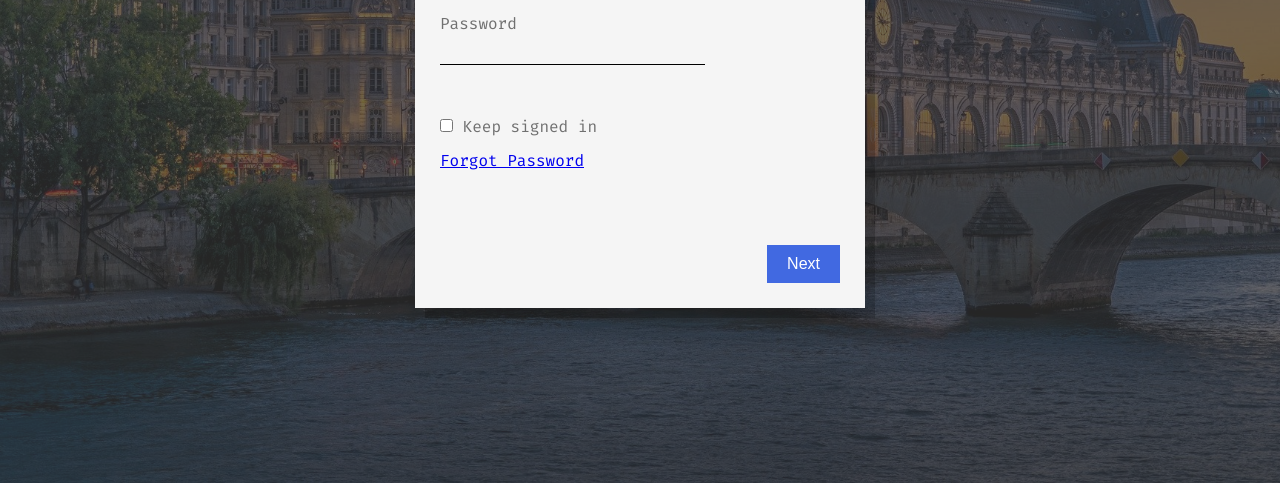
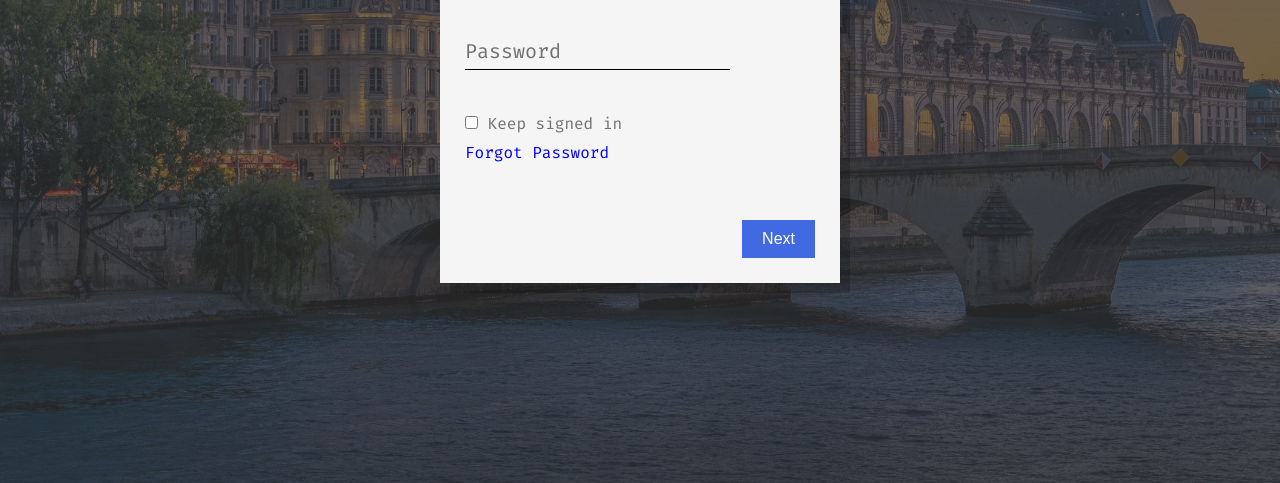
Before and after one commit to VladRafli/e-absence, a React app: page /password in a window 1280 px wide. Shown: the part 317-800 px from the top of the page. Built offline with nearby package versions, Linux system fonts and the light colour scheme.

Commit message:
Input Form Animation has worked, and add unsued package

```diff
--- a/package.json
+++ b/package.json
@@ -9,7 +9,8 @@
     "react": "^16.13.1",
     "react-dom": "^16.13.1",
     "react-router-dom": "^5.2.0",
-    "react-scripts": "3.4.1"
+    "react-scripts": "3.4.1",
+    "react-spring": "^8.0.27"
   },
   "scripts": {
     "start": "react-scripts start",
--- a/src/Components/LoginEmail.js
+++ b/src/Components/LoginEmail.js
@@ -12,7 +12,7 @@ function LoginEmail(props) {
                     </div>
                     <div className="form">
                         <form>
-                            <input type="email" name="email" id="email" autoComplete="off" />
+                            <input type="email" name="email" id="email" autoComplete="off" placeholder=" "/>
                             <label htmlFor="email">
                                 <span>Email</span>
                             </label>
--- a/src/Components/LoginPassword.js
+++ b/src/Components/LoginPassword.js
@@ -18,7 +18,7 @@ function LoginPassword(props) {
                     </div>
                     <div className="form">
                         <form>
-                            <input type="password" name="password" id="password" autoComplete="off"/>
+                            <input type="password" name="password" id="password" autoComplete="off" placeholder=" " />
                             <label htmlFor="password">
                                 <span>Password</span>
                             </label>
--- a/src/Components/css/login.css
+++ b/src/Components/css/login.css
@@ -104,13 +104,25 @@
 
 /* The transition thing didn't work for now */
 
-.container .form form input:focus + label span, .container .form form input:invalid + label span, .container .form form input:valid + label span{
+.container .form form input:focus + label span, .container .form form input:not(:placeholder-shown) + label span {
     transform: translateY(-120%);
     font-size: 16px;
 }
 
 .container .link {
     flex: 20%;
+}
+
+.container .link a {
+    text-decoration: none;
+    color: blue;
+    outline: none;
+    transition: all 0.3s ease;
+}
+
+.container .link a:hover {
+    text-decoration: underline;
+    color: gray;
 }
 
 .container .link p {
@@ -121,7 +133,6 @@
     flex: 10%;
 }
 
-
 .container .button {
     flex: 20%;
     align-self: flex-end;
@@ -131,9 +142,15 @@
 
 .container .button button {
     color: white;
-    background-color: royalblue;
+    background-color: var(--login-button-color);
     padding: 10px 20px;
     font-size: 16px;
     border: none;
     cursor: pointer;
+    outline: none;
+    transition: all 0.3s ease;
 }
+
+.container .button button:hover {
+    background-color: var(--login-button-hover-color);
+}
--- a/src/Components/css/main.css
+++ b/src/Components/css/main.css
@@ -7,7 +7,8 @@
     /* Login Page Color */
     --login-primary-color: #f5f5f5;
     --login-text-color: #707070;
-    --login-button-color: #3B83E3;
+    --login-button-color: royalblue;
+    --login-button-hover-color: rgb(56, 91, 194);
     --login-box-shadow: rgba(0, 0, 0, 0.2);
     --login-layer-color: rgba(53, 53, 53, 0.7);
 }
@@ -15,6 +16,7 @@
 * {
     margin: 0;
     padding: 0;
+    box-sizing: border-box;
 }
 
 html {
```
Also changed, not shown: 1 other file.
